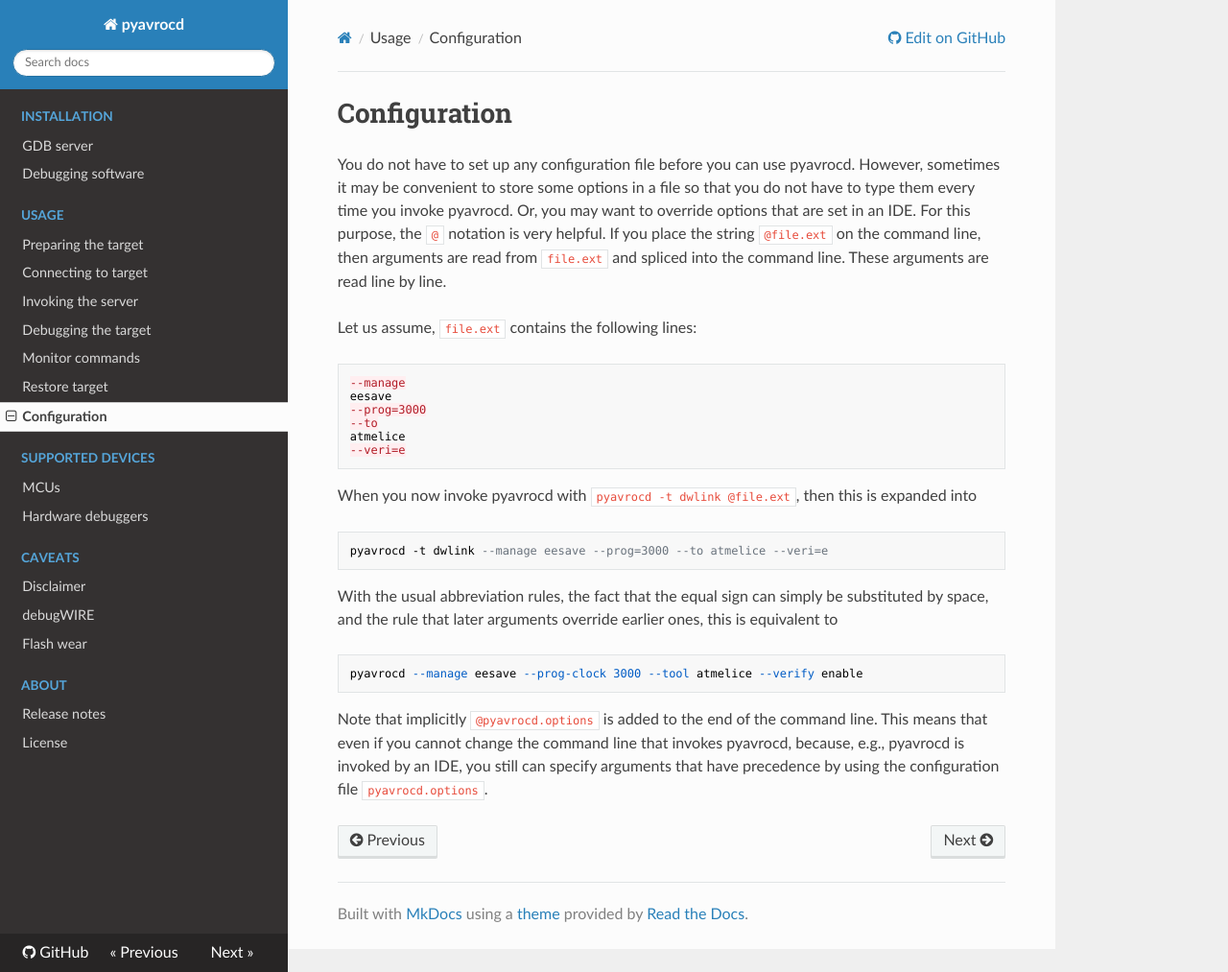
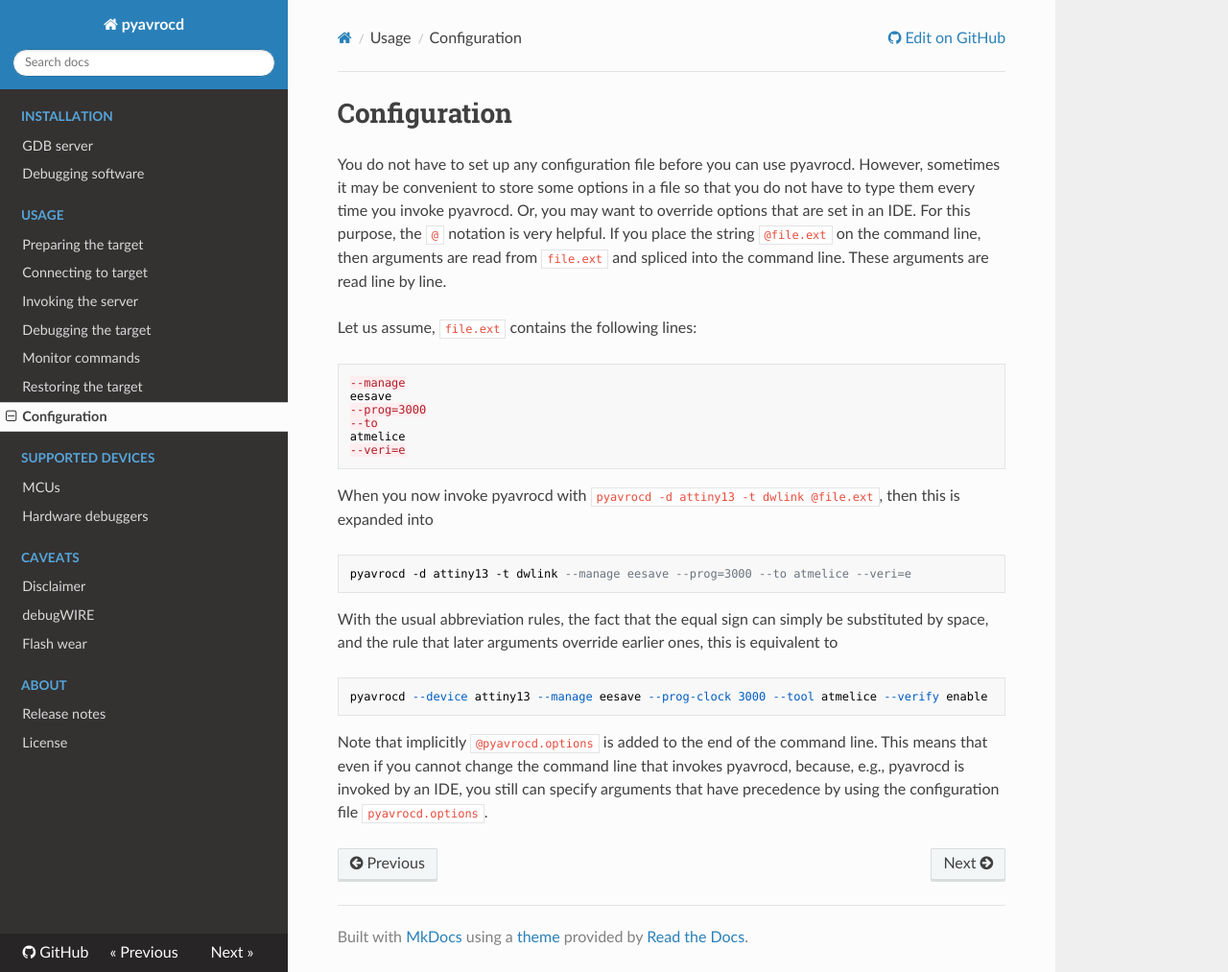
Before and after one commit to garyPenhook/PyAvrOCD, an MkDocs documentation site: the page built from docs/configuration.md, in a window 1280 px wide and 1013 px high. Shown: the whole window at 96% size. Built offline with MkDocs 1.6.1, drawn with Linux system fonts in a browser that asks for light colours; nearby versions of some CDN libraries.

Commit message:
docs update

````diff
--- a/docs/configuration.md
+++ b/docs/configuration.md
@@ -13,16 +13,16 @@
 --veri=e
 ```
 
-When you now invoke pyavrocd with `pyavrocd -t dwlink @file.ext`, then this is expanded into
+When you now invoke pyavrocd with `pyavrocd -d attiny13 -t dwlink @file.ext`, then this is expanded into
 
 ```
-pyavrocd -t dwlink --manage eesave --prog=3000 --to atmelice --veri=e
+pyavrocd -d attiny13 -t dwlink --manage eesave --prog=3000 --to atmelice --veri=e
 ```
 
 With the usual abbreviation rules, the fact that the equal sign can simply be substituted by space,  and the rule that later arguments override earlier ones, this is equivalent to
 
 ```
-pyavrocd --manage eesave --prog-clock 3000 --tool atmelice --verify enable
+pyavrocd --device attiny13 --manage eesave --prog-clock 3000 --tool atmelice --verify enable
 ```
 
 Note that implicitly `@pyavrocd.options` is added to the end of the command line. This means that even if you cannot change the command line that invokes pyavrocd, because, e.g., pyavrocd is invoked by an IDE, you still can specify arguments that have precedence by using the configuration file `pyavrocd.options`.
--- a/mkdocs.yaml
+++ b/mkdocs.yaml
@@ -28,7 +28,7 @@
     - Invoking the server: 'command-line-options.md'
     - Debugging the target: 'usage.md'
     - Monitor commands: 'monitor-commands.md'
-    - Restore target: 'restore-original-state.md'
+    - Restoring the target: 'restore-original-state.md'
     - Configuration: 'configuration.md'
   - Supported devices:
     - MCUs: 'supported-mcus-and-boards.md'
````
Also changed, not shown: docs/supported-debuggers.md (+5 -5 lines).
